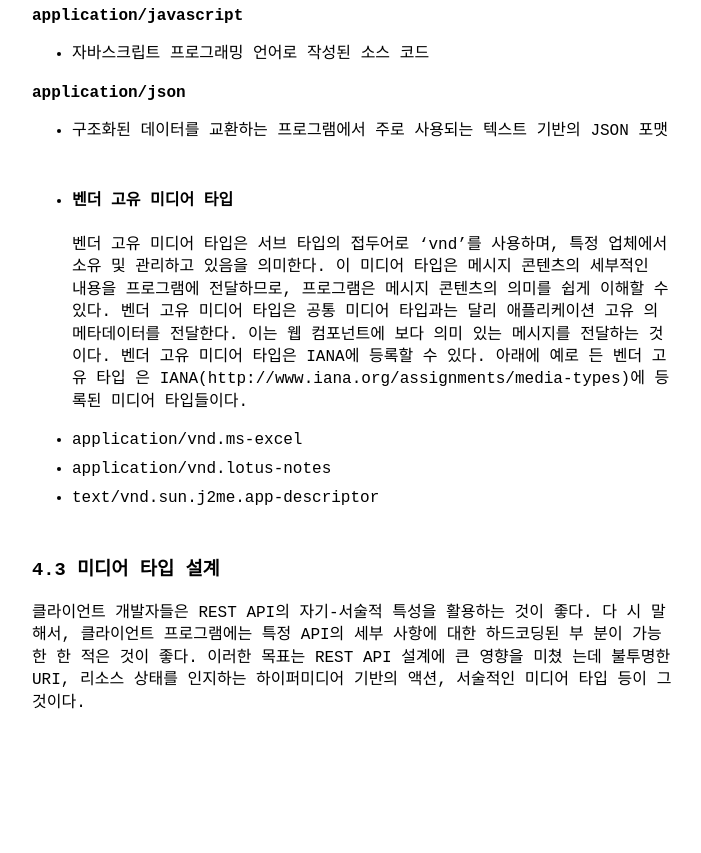
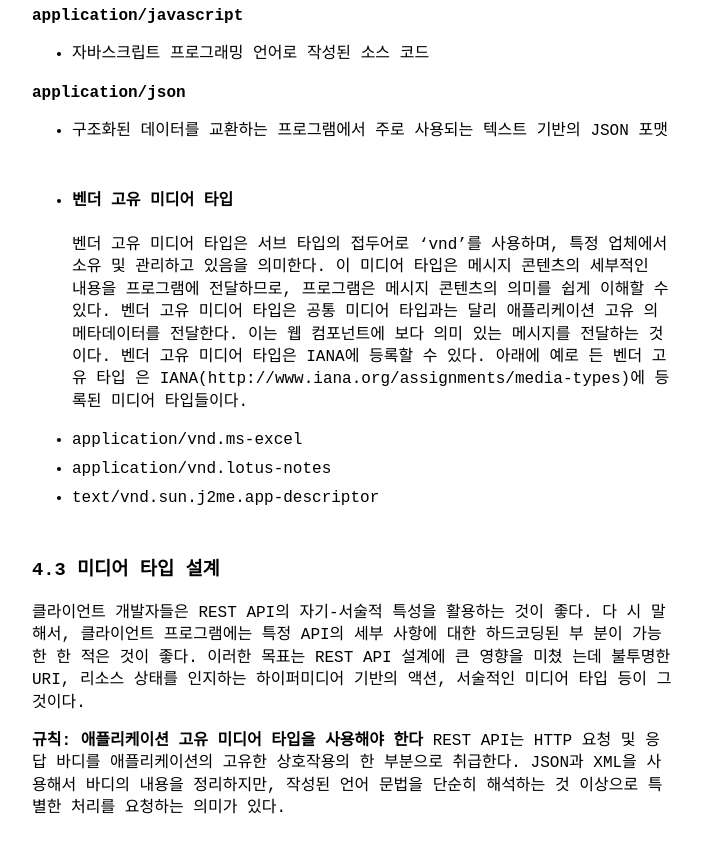
Before and after one commit to khjzzm/khjzzm.github.io, a Jekyll site: the page built from _posts/2023-02-22-Rest-API-Design-Pattern.md, in a window 1280 px wide and 900 px high, scrolled down 15161 px. Shown: the top 853 px of the window, without its empty margins (288-989 px from the left). Built offline with Jekyll 4.4.1, drawn with Linux system fonts in a browser that asks for light colours; before the commit the page ends 15955 px from its top, so only the background shows below that.

Commit message:
미디어 타입 설계

```diff
--- a/_posts/2023-02-22-Rest-API-Design-Pattern.md
+++ b/_posts/2023-02-22-Rest-API-Design-Pattern.md
@@ -446,3 +446,7 @@ IANAInternet Assigned Numbers Authority02는 등록된 미디어 타입을 관
 ### 4.3 미디어 타입 설계
 클라이언트 개발자들은 REST API의 자기-서술적 특성을 활용하는 것이 좋다. 다 시 말해서, 클라이언트 프로그램에는 특정 API의 세부 사항에 대한 하드코딩된 부 분이 가능한 한 적은 것이 좋다.
 이러한 목표는 REST API 설계에 큰 영향을 미쳤 는데 불투명한 URI, 리소스 상태를 인지하는 하이퍼미디어 기반의 액션, 서술적인 미디어 타입 등이 그것이다.
+
+**규칙: 애플리케이션 고유 미디어 타입을 사용해야 한다**
+REST API는 HTTP 요청 및 응답 바디를 애플리케이션의 고유한 상호작용의 한 부분으로 취급한다.
+JSON과 XML을 사용해서 바디의 내용을 정리하지만, 작성된 언어 문법을 단순히 해석하는 것 이상으로 특별한 처리를 요청하는 의미가 있다.
```
